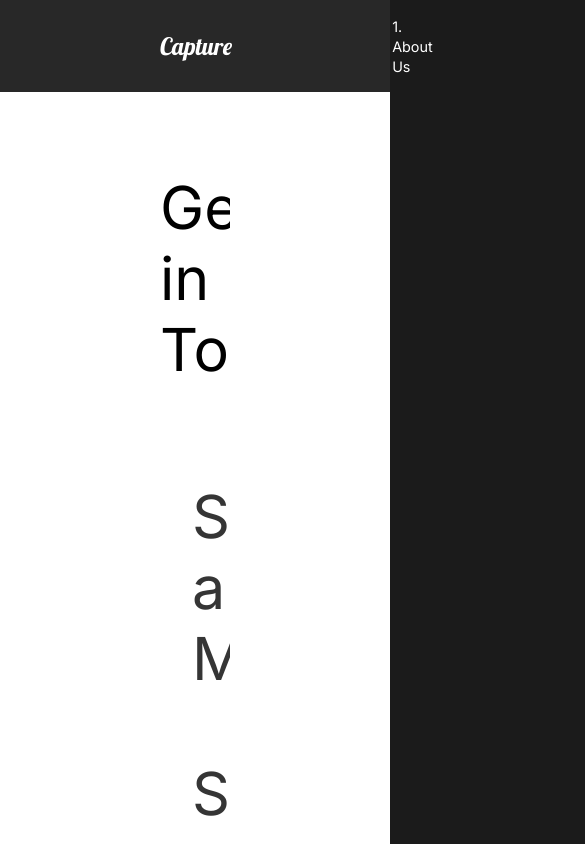
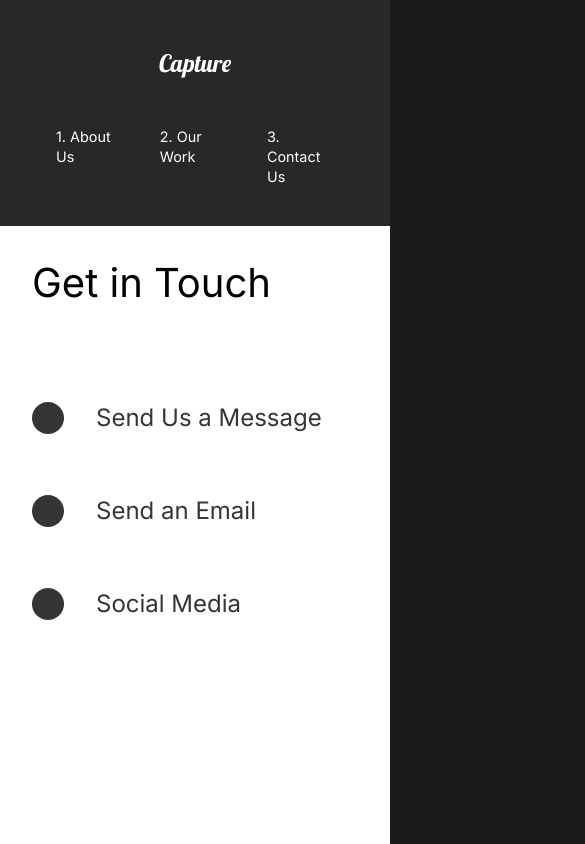
Before and after one commit to moncada92/portafolio-react, a React app: page /contact in a window 390 px wide. Shown: the top 844 px of the page, 585 px wide, since content can reach past the window. Built offline with nearby package versions, Linux system fonts and the light colour scheme.

Commit message:
create function scrolltop, fixed styles and media queries

```diff
--- a/src/js/components/Nav.js
+++ b/src/js/components/Nav.js
@@ -5,8 +5,8 @@ import { Link } from 'react-router-dom'
 const Nav = () => {
   return (
     <StyledNav>
-      <h1>
-        <Link to="/" id="logo" >Capture</Link>
+        <h1>
+          <Link to="/" id="logo" >Capture</Link>
         </h1>
       <ul>
         <li>
@@ -52,5 +52,22 @@ const StyledNav = styled.nav`
     padding-left: 10rem;
     position: relative;
   }
+
+  @media (max-width: 1200px){
+    flex-direction: column;
+    padding: 2rem 0rem 0.5rem 0rem;
+    #logo {
+      display: inline-block;
+      margin: 1rem;
+    }
+    ul {
+      padding: 2rem;
+      justify-content: space-around;
+      width: 100%;
+    }
+    li {
+      padding: 0rem 1.5rem;
+    }
+  }
 `
 export default Nav;
--- /dev/null
+++ b/src/js/components/ScrollTop.js
@@ -0,0 +1,15 @@
+import {useEffect} from 'react';
+import { useLocation } from 'react-router-dom';
+
+const ScrollTop = () => {
+  const { pathname } = useLocation();
+  useEffect(() => {
+    window.scroll({
+      top: 0,
+      left: 0,
+    })
+  }, [pathname]);
+  return null
+}
+
+export default ScrollTop;
--- a/src/js/components/ServicesSection.js
+++ b/src/js/components/ServicesSection.js
@@ -73,6 +73,9 @@ const Cards = styled.div`
   display: flex;
   flex-wrap: wrap;
   justify-content: space-between;
+  @media (max-width: 1200px){
+    justify-content: center;
+  }
 `;
 
 const Card  = styled.div`
@@ -87,6 +90,10 @@ const Card  = styled.div`
       padding: 1rem;
     }
   }
+
+  @media (max-width: 1200px){
+    margin: 0 1rem;
+  }
 `;
 
 export default ServicesSection;
--- a/src/js/components/Wave.js
+++ b/src/js/components/Wave.js
@@ -25,6 +25,9 @@ const WaveSvg = styled.svg`
   position: absolute;
   left: 0;
   z-index: 1;
+  @media (max-width: 768px){
+    top: 50%;
+  }
 `;
 
 export default Wave;
--- a/src/js/components/useScroll.js
+++ b/src/js/components/useScroll.js
@@ -1,7 +1,7 @@
 import { useInView } from 'react-intersection-observer';
 import { useAnimation } from 'framer-motion';
 
-export const useScroll = (thresh = 0.4) => {
+export const useScroll = (thresh = 0.3) => {
   const controls = useAnimation();
   const [element, view] = useInView({ threshold: thresh });
 
--- a/src/js/pages/AboutUs.js
+++ b/src/js/pages/AboutUs.js
@@ -7,6 +7,8 @@ import FaqSection from '../components/FaqSection';
 import { motion } from 'framer-motion';
 import { pageAnimation } from '../animation';
 
+import ScrollTop from '../components/ScrollTop';
+
 const AboutUs = () => {
   return (
     <motion.div
@@ -15,6 +17,7 @@ const AboutUs = () => {
       animate="show"
       exit="exit"
     >
+      <ScrollTop />
       <AboutSection />
       <ServicesSection />
       <FaqSection />
--- a/src/js/pages/ContactUs.js
+++ b/src/js/pages/ContactUs.js
@@ -3,6 +3,8 @@ import React from 'react';
 import { motion } from 'framer-motion';
 import { pageAnimation, titleAnim } from '../animation';
 import styled from 'styled-components';
+
+import ScrollTop from '../components/ScrollTop';
 
 const ContactUs = () => {
   return (
@@ -13,6 +15,7 @@ const ContactUs = () => {
     exit="exit"
     style={{ background: "#fff" }}
     >
+      <ScrollTop />
       <Title>
         <Hide>
           <motion.h2 variants={titleAnim}>
@@ -48,11 +51,27 @@ const ContactStyle = styled(motion.div)`
   padding: 5rem 10rem;
   color: #353535;
   min-height: 90vh;
+
+  @media (max-width: 1200px){
+    padding: 5rem 4rem;
+    h2 {font-size: 3rem;}
+  }
+  @media (max-width: 768px){
+    padding: 2rem;
+    h2 {font-size: 2rem;}
+  }
+  @media (max-width: 470px){
+    h2 {font-size: 1.5rem;}
+  }
 `
 
 const Title = styled.div`
   margin-bottom: 4rem;
   color: black;
+
+  @media (max-width: 768px){
+    h2 {font-size: 2.5rem;}
+  }
 `
 const Hide = styled.div`
   overflow: hidden;
@@ -62,6 +81,10 @@ const Circle = styled.div`
   width: 3rem;
   height: 3rem;
   background: #353535;
+  @media (max-width: 768px){
+    width: 2rem;
+  height: 2rem;
+  }
 `;
 const Social = styled(motion.div)`
   display: flex;
--- a/src/js/pages/MoveDetail.js
+++ b/src/js/pages/MoveDetail.js
@@ -78,6 +78,13 @@ const HeadLine = styled.div`
     height: 70vh;
     object-fit: cover;
   }
+
+  @media (max-width: 700px){
+    h2{
+      width: 100%;
+      text-align: center;
+    }
+  }
 `;
 
 const Awards = styled.div`
@@ -86,6 +93,11 @@ const Awards = styled.div`
   margin: 5rem 10rem;
   align-items: center;
   justify-content:space-around;
+  @media (max-width: 1200px){
+    display: block;
+    margin: 2rem;
+    text-align: center;
+  }
 `;
 
 const AwardStyle = styled.div`
@@ -102,6 +114,11 @@ const AwardStyle = styled.div`
     background: #23d997;
     height: 0.3rem;
     margin: 1rem 0rem;
+  }
+  @media (max-width: 1200px){
+    .line {
+      margin: 1rem auto;
+    }
   }
 `;
 
--- a/src/js/pages/OurWork.js
+++ b/src/js/pages/OurWork.js
@@ -2,6 +2,7 @@ import React from 'react';
 import styled from 'styled-components';
 import MovieContent from '../components/MovieContent';
 import Frames from '../components/Frames';
+
 //Images
 import athlete from "../../img/athlete-small.png";
 import theracer from "../../img/theracer-small.png";
@@ -9,9 +10,9 @@ import goodtimes from "../../img/goodtimes-small.png";
 
 //animations
 import { motion } from 'framer-motion';
+import { pageAnimation } from '../animation';
 
-
-import { pageAnimation } from '../animation';
+import ScrollTop from '../components/ScrollTop';
 
 
 const OutWork = () => {
@@ -24,8 +25,10 @@ const OutWork = () => {
     animate="show"
     exit="exit"
     >
+      <ScrollTop />
       <Frames />
       <MovieContent goodtimes={goodtimes} athlete={athlete} theracer={theracer}/>
+
     </Work>
    );
 }
@@ -34,9 +37,11 @@ const Work = styled(motion.div)`
   min-height: 100vh;
   overflow: hidden;
   padding: 5rem 10rem;
-
   h2{
     padding: 1rem 0rem;
+  }
+  @media (max-width: 1200px){
+    padding: 2rem;
   }
 `;
 
--- a/src/js/styles.js
+++ b/src/js/styles.js
@@ -8,6 +8,12 @@ export const About = styled(motion.div)`
   justify-content: space-between;
   padding: 5rem 10rem;
   color: white;
+
+  @media (max-width: 1200px){
+    display: block;
+    padding: 2rem;
+    text-align: center;
+  }
 `;
 
 export const Description = styled.div`
@@ -16,6 +22,12 @@ export const Description = styled.div`
   padding-right: 5rem;
   h2 {
     font-weight: lighter;
+  }
+  @media (max-width: 1200px){
+    padding: 0;
+    button {
+      margin: 2rem 0rem 5rem 0rem;
+    }
   }
 `;
 
```
